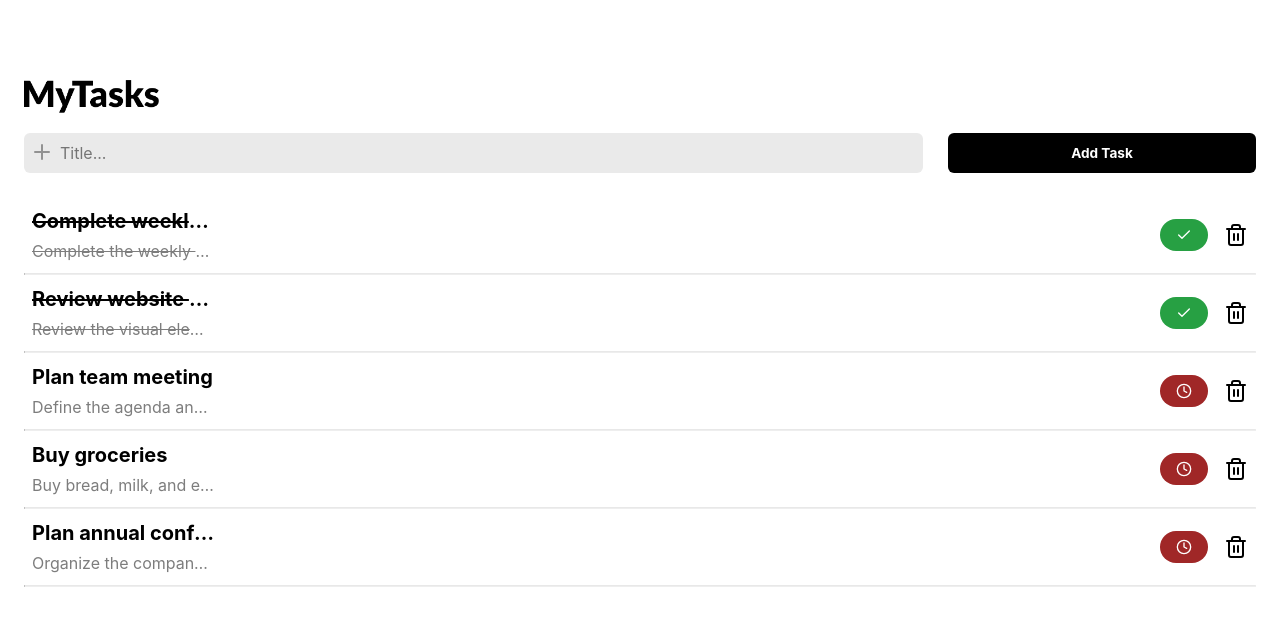
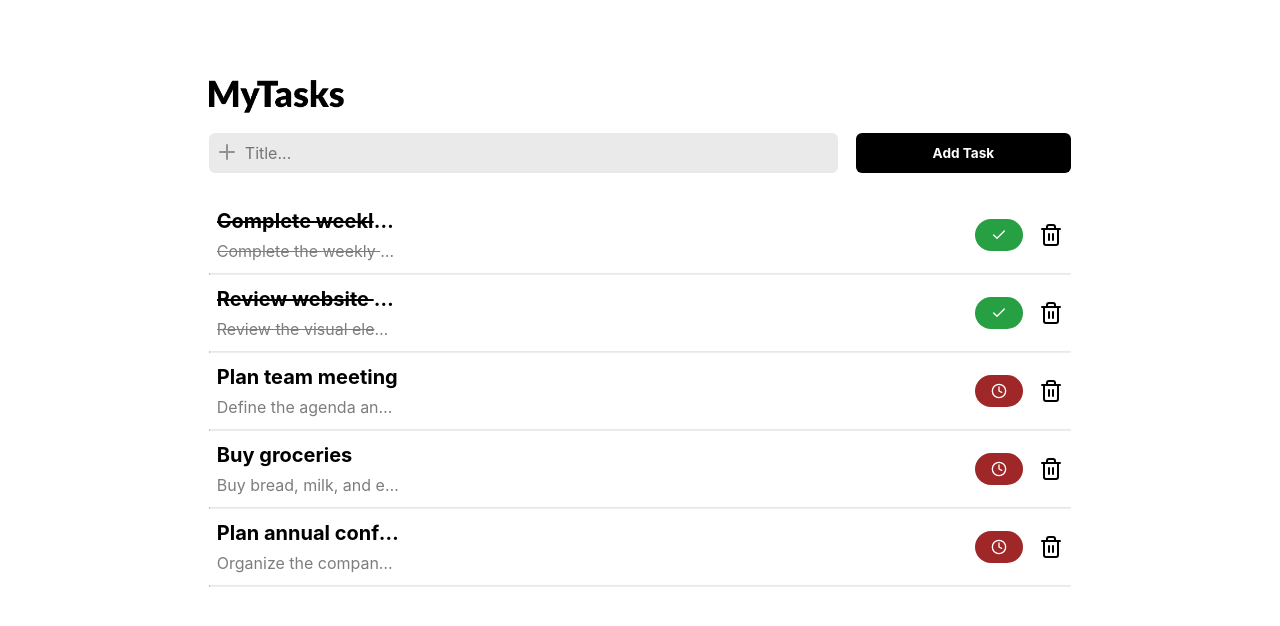
Before and after one commit to marcellacarneiro/my-tasks, a React (Create React App) app: page / in a window 1280 px wide. Shown: the top 626 px of the page. Built offline with nearby package versions, Linux system fonts and the light colour scheme.

Commit message:
style: applies media query to global.css

```diff
--- a/src/global.css
+++ b/src/global.css
@@ -14,3 +14,10 @@ body {
     flex-direction: column;
     min-height: 90vh;
 }
+
+@media screen and (min-width: 768px) {
+    .container {
+        max-width: 70%;
+        margin: auto;
+    }
+}
```
